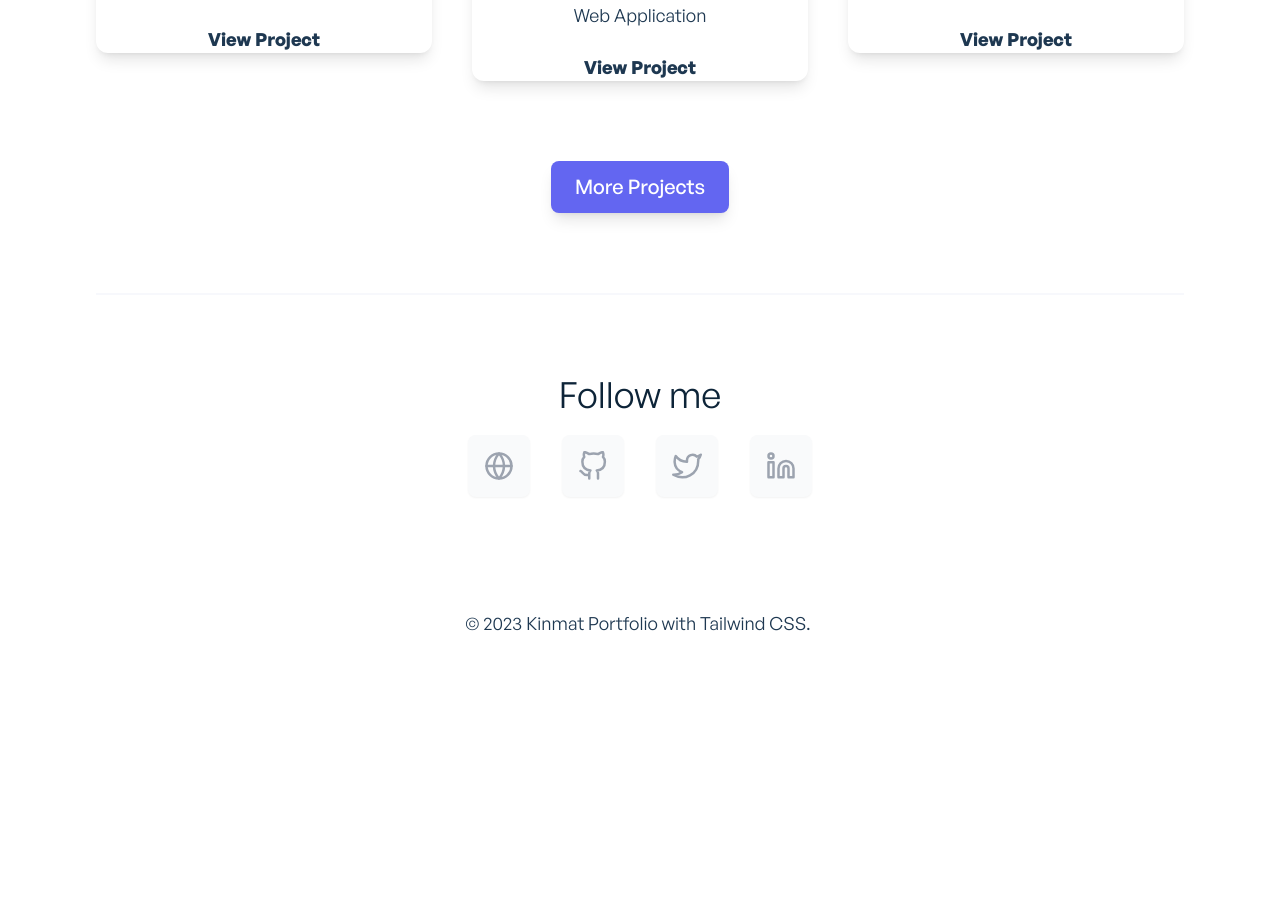
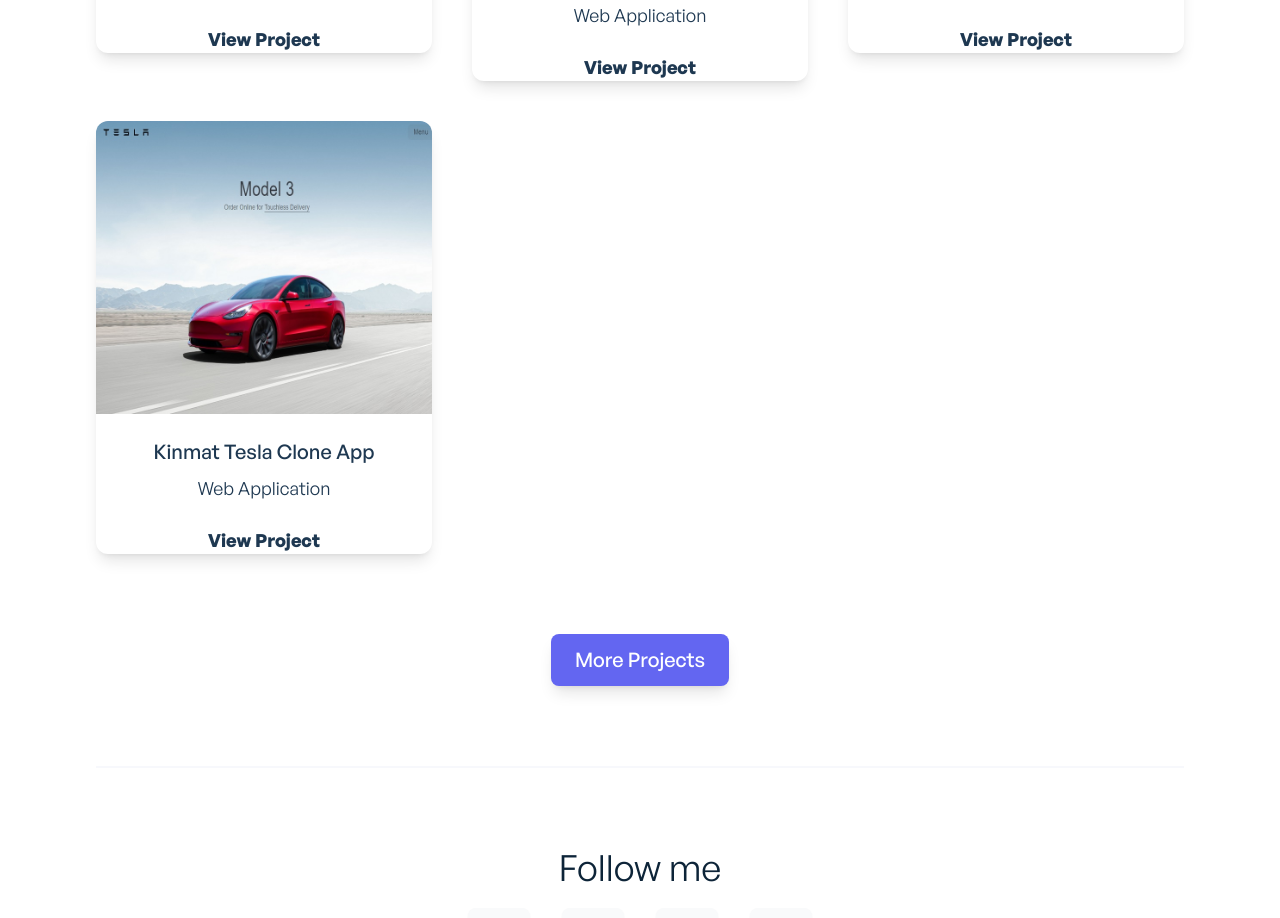
Before and after one commit to KinmatTech/kinmatech-portfolio, a React (Create React App) app: page / in a window 1280 px wide. Shown: the part 1949-2867 px from the top of the page. Before the commit the page ends 2618 px from the top, so only its background shows below. Built offline with nearby package versions, Linux system fonts and the light colour scheme.

Commit message:
https://github.com/KinmatTech/kinmatech-portfolio.git

```diff
--- a/src/data/projects.js
+++ b/src/data/projects.js
@@ -6,6 +6,7 @@
 import WebImage4 from '../images/4.jpg';
 import WebImage5 from '../images/5.jpg';
 import WebImage6 from '../images/6.jpg';
+import WebImage7 from '../images/7.jpg';
 
 export const projectsData = [
 	{
@@ -13,7 +14,7 @@
 		title: 'Kinmat Store - Amazone Clone App',
 		category: 'Web Application',
 		img: WebImage1,
-		url: <Link to = 'https://kinmatech-online-store.vercel.app'><strong><h2 align="center">View Project</h2></strong></Link>
+		url: <Link to = 'https://kinmatech-online-store.vercel.app' target='_blank'><strong><h2 align="center">View Project</h2></strong></Link>
 			// publishDate: 'Jul 26, 2021',
 			// tags: 'UI / Frontend',
 	},
@@ -22,28 +23,28 @@
 		title: 'Kinmatech Portfolio Web App',
 		category: 'Web Application',
 		img: WebImage2,
-		url: <Link to = 'https://kinmatech.vercel.app'><strong><h2 align="center">View Project</h2></strong></Link>
+		url: <Link to = 'https://kinmatech.vercel.app' target='_blank'><strong><h2 align="center">View Project</h2></strong></Link>
 	},
 	{
 		id: 3,
 		title: 'Kinmat TODO Task Manager Web App',
 		category: 'Web Application',
 		img: WebImage3,
-		url: <Link to = 'https://kinmat-task-manager.vercel.app'><strong><h2 align="center">View Project</h2></strong></Link>
+		url: <Link to = 'https://kinmat-task-manager.vercel.app' target='_blank'><strong><h2 align="center">View Project</h2></strong></Link>
 	},
 	{
 		id: 4,
 		title: 'Kinmat Analogue Clock App',
 		category: 'Web Application',
 		img: WebImage4,
-		url: <Link to = 'https://kinmat-react-analogue-clock.vercel.app'><strong><h2 align="center">View Project</h2></strong></Link>
+		url: <Link to = 'https://kinmat-react-analogue-clock.vercel.app' target='_blank'><strong><h2 align="center">View Project</h2></strong></Link>
 	},
 	{
 		id: 5,
 		title: 'Kinmat Task Reminder Digital Web App',
 		category: 'Web Application',
 		img: WebImage5,
-		url: <Link to = 'https://kinmat-task-reminder-app.vercel.app'><strong><h2 align="center">View Project</h2></strong></Link>
+		url: <Link to = 'https://kinmat-task-reminder-app.vercel.app' target='_blank'><strong><h2 align="center">View Project</h2></strong></Link>
 
 	},
 	{
@@ -51,7 +52,16 @@
 		title: 'Kinmat Tinder Clone Web App',
 		category: 'Web Application',
 		img: WebImage6,
-		url: <Link to = 'https://kinmat-tinder-clone.vercel.app'><strong><h2 align="center">View Project</h2></strong></Link>
+		url: <Link to = 'https://kinmat-tinder-clone.vercel.app' target='_blank'><strong><h2 align="center">View Project</h2></strong></Link>
+
+
+	},
+	{
+		id: 7,
+		title: 'Kinmat Tesla Clone App',
+		category: 'Web Application',
+		img: WebImage7,
+		url: <Link to = 'https://kinmat-tesla-clone.vercel.app/' target='_blank'><strong><h2 align="center">View Project</h2></strong></Link>
 
 
 	},
--- a/src/pages/AboutMe.jsx
+++ b/src/pages/AboutMe.jsx
@@ -1,6 +1,6 @@
 import AboutMeBio from '../components/about/AboutMeBio';
 import AboutCounter from '../components/about/AboutCounter';
-import AboutClients from '../components/about/AboutClients';
+// import AboutClients from '../components/about/AboutClients';
 import { AboutMeProvider } from '../context/AboutMeContext';
 import { motion } from 'framer-motion';
 
```
Also changed, not shown: src/App.js (line endings or trailing spaces), src/components/shared/AppFooter.jsx (line endings or trailing spaces), src/images/7.jpg (added), src/reportWebVitals.js (line endings or trailing spaces).
